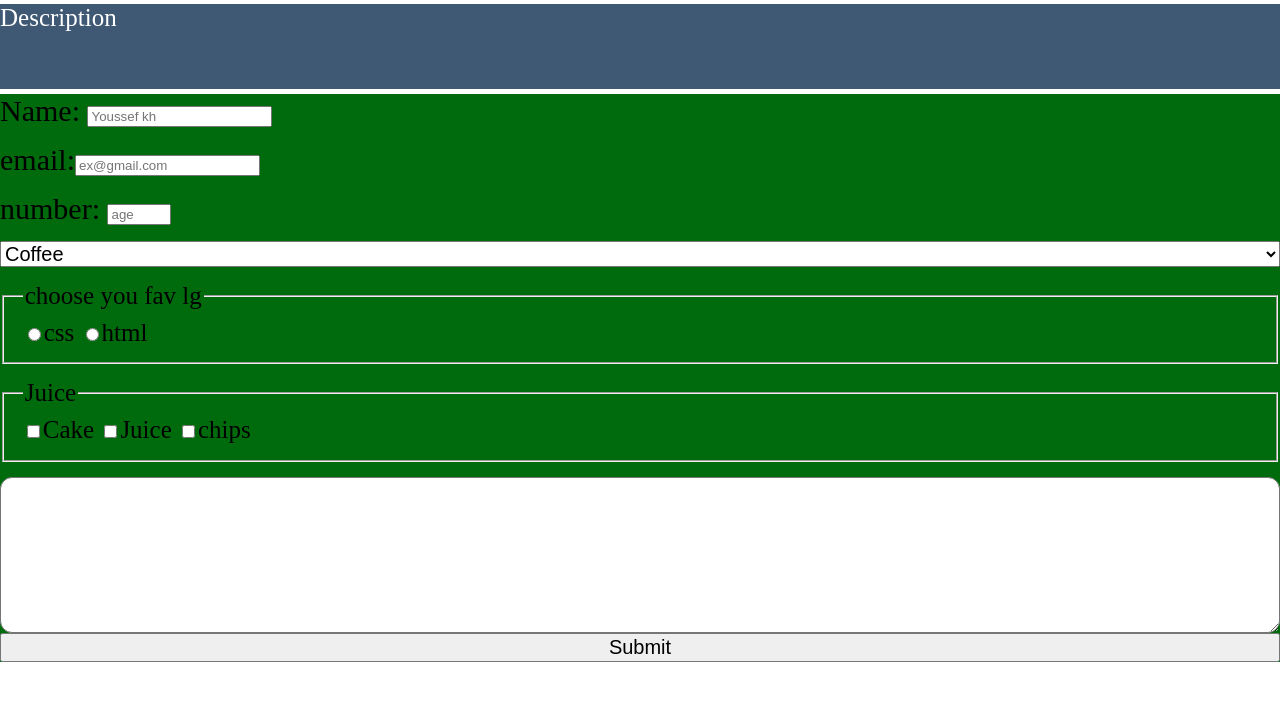
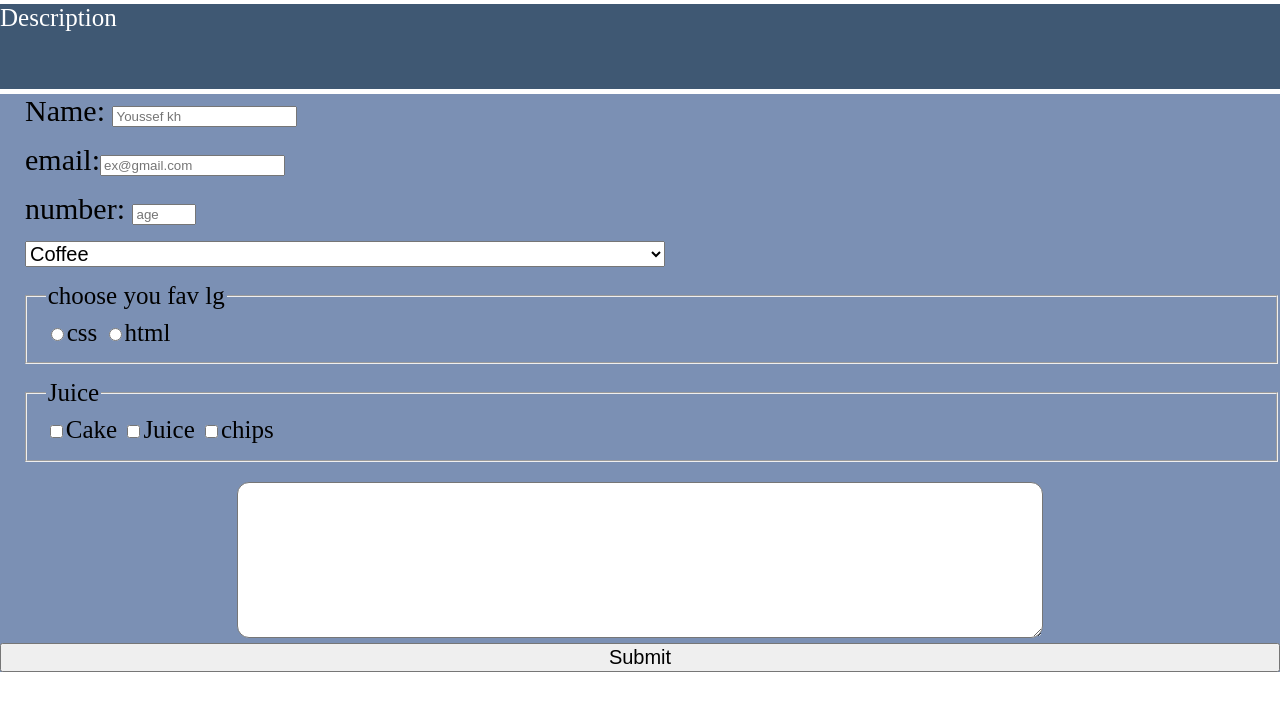
Before and after one commit to DeV6710/simple-forum, a plain HTML site: page index.html in a window 1280 px wide. Shown: the part 59-770 px from the top of the page. Drawn offline with Linux system fonts and the light colour scheme.

Commit message:
Update styles.css

```diff
--- a/styles.css
+++ b/styles.css
@@ -1,7 +1,8 @@
 body{
     margin:0;
     box-sizing:border-box;
-  }
+
+}
 
   #title{
     font-size:50px;
@@ -25,42 +26,55 @@ body{
   #survey-form{
     display:flex;
     flex-direction:column;
-    background-color:rgb(0 107 12);
+    background-color:rgb(123, 144, 180);
 
+  }
+
+  .in{
+    width:250px;
   }
 
   #name-label{
     display:block;
     margin-bottom:15px;
     font-size:30px;
+    margin-left:25px;
   }
 
   #email-label{
     display:block;
     margin-bottom:15px;
     font-size:30px;
+    margin-left:25px;
   }
 
   #number-label{
     display:block;
     margin-bottom:15px;
     font-size:30px;
+    margin-left:25px;
   }
 
   #dropdown{
     display:block;
     margin-bottom:15px;
     font-size:20px;
+    width: 50%;
+    margin-left:25px;
   }
 
   .fd1{
      display:block;
     margin-bottom:15px;
     font-size:25px;
+    margin-left:25px;
   }
 
   textarea{
     border-radius:12px;
+    width: 800px;
+
+    margin:5px auto;
   }
 
   #submit{
```
